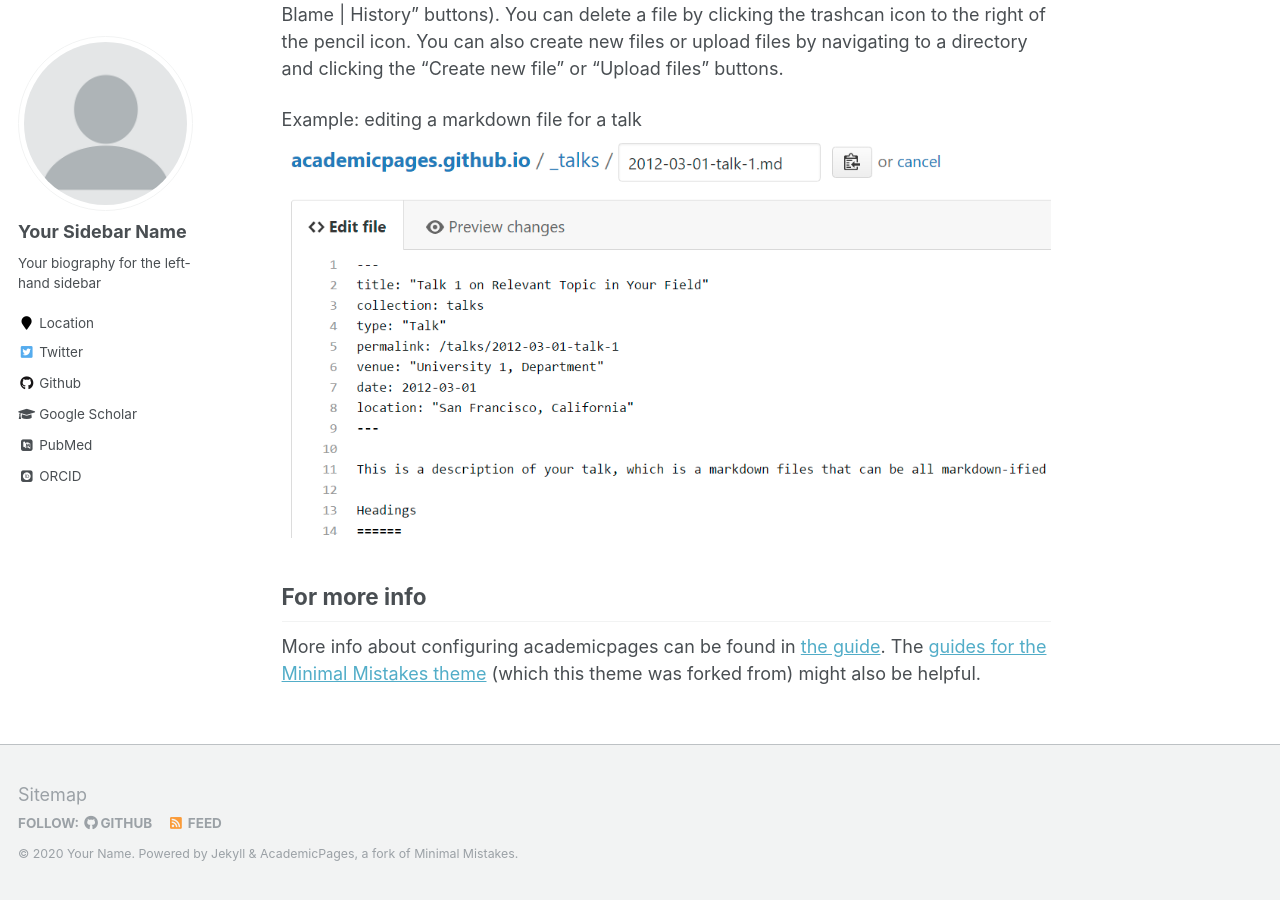
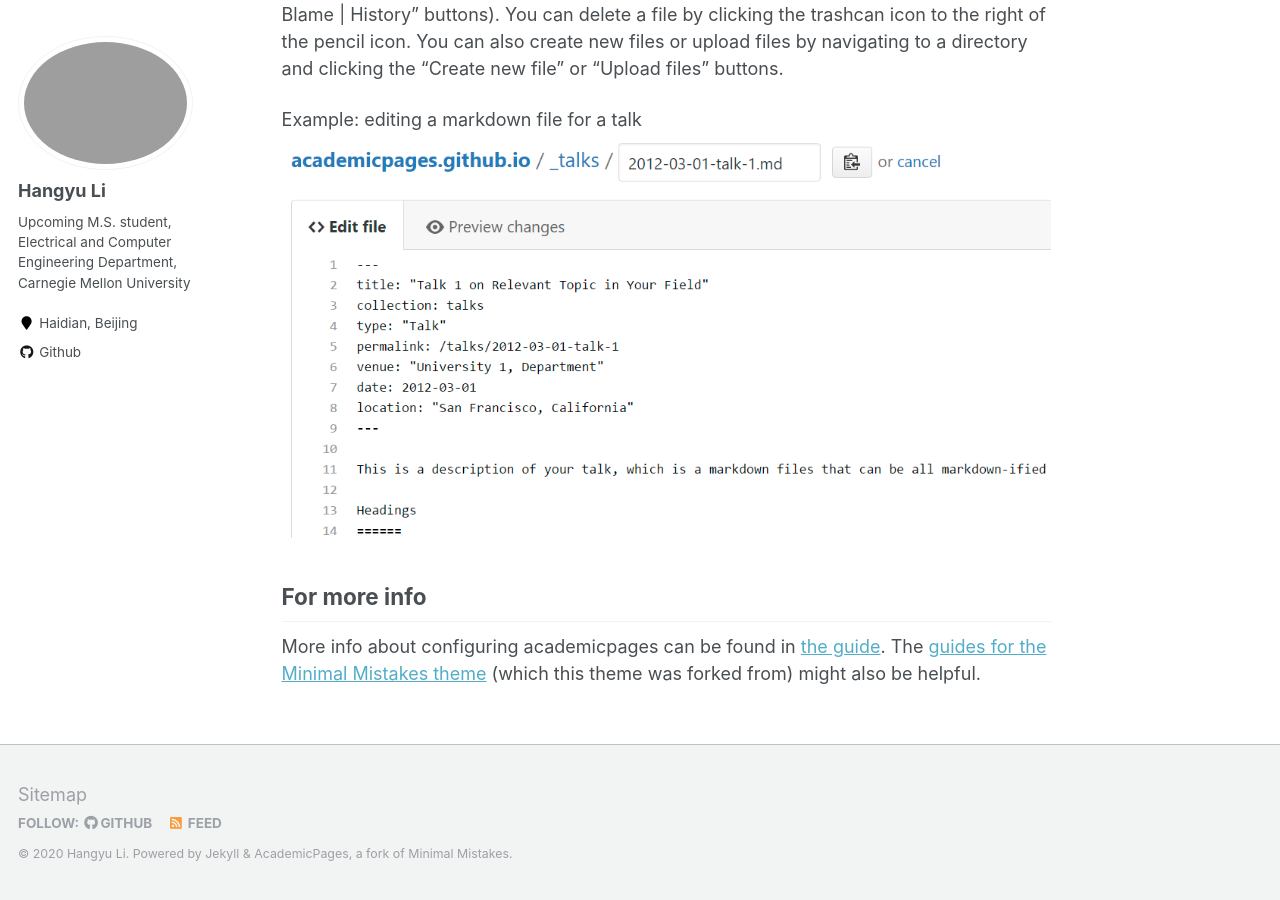
Before and after one commit to lhy9816/lhy9816.github.io, a Jekyll site: the page built from _pages/about.md, in a window 1280 px wide and 900 px high, scrolled down 2463 px. Built offline with Jekyll 4.4.1, drawn with Linux system fonts in a browser that asks for light colours; some web fonts are replaced; some of the changed text lies outside the part shown.

Commit message:
update config.yml

```diff
--- a/_config.yml
+++ b/_config.yml
@@ -7,11 +7,11 @@
 
 # Site Settings
 locale                   : "en-US"
-title                    : "Your Name / Site Title"
+title                    : "Hangyu Li"
 title_separator          : "-"
-name                     : &name "Your Name"
-description              : &description "personal description"
-url                      : https://academicpages.github.io # the base hostname & protocol for your site e.g. "https://mmistakes.github.io"
+name                     : &name "Hangyu Li"
+description              : &description "Upcoming M.S. student, Electrical and Computer Engineering Department, Carnegie Mellon University"
+url                      : https://lhy9816.github.io # the base hostname & protocol for your site e.g. "https://mmistakes.github.io"
 baseurl                  : "" # the subpath of your site, e.g. "/blog"
 repository               : "academicpages/academicpages.github.io"
 teaser                   :  # filename of teaser fallback teaser image placed in /images/, .e.g. "500x300.png"
@@ -80,15 +80,15 @@ analytics:
 
 # Site Author
 author:
-  name             : "Your Sidebar Name"
-  avatar           : "profile.png"
-  bio              : "Your biography for the left-hand sidebar"
-  location         : "Location"
+  name             : "Hangyu Li"
+  avatar           : "hangyuli.png"
+  bio              : "Upcoming M.S. student, Electrical and Computer Engineering Department, Carnegie Mellon University"
+  location         : "Haidian, Beijing"
   employer         :
-  pubmed           : "https://www.ncbi.nlm.nih.gov/pubmed/?term=john+snow"
-  googlescholar    : "http://yourfullgooglescholarurl.com"
+  # pubmed           : "https://www.ncbi.nlm.nih.gov/pubmed/?term=john+snow"
+  # googlescholar    : "http://yourfullgooglescholarurl.com"
   email            :
-  researchgate     :  # example: "https://www.researchgate.net/profile/yourprofile"
+  researchgate     :  # example: "https://www.researchgate.net/profile/Li_Yu100"
   uri              :
   bitbucket        :
   codepen          :
@@ -96,20 +96,20 @@ author:
   flickr           :
   facebook         :
   foursquare       :
-  github           : "academicpages"
+  github           : "lhy9816"
   google_plus      :
   keybase          :
   instagram        :
   impactstory      : #"https://profiles.impactstory.org/u/xxxx-xxxx-xxxx-xxxx"
   lastfm           :
   linkedin         :
-  orcid            : "http://orcid.org/yourorcidurl"
+  orcid            : # "http://orcid.org/yourorcidurl"
   pinterest        :
   soundcloud       :
   stackoverflow    : # http://stackoverflow.com/users/123456/username
   steam            :
   tumblr           :
-  twitter          : "replacethistwitterhandle"
+  twitter          : # "replacethistwitterhandle"
   vine             :
   weibo            :
   xing             :
```
